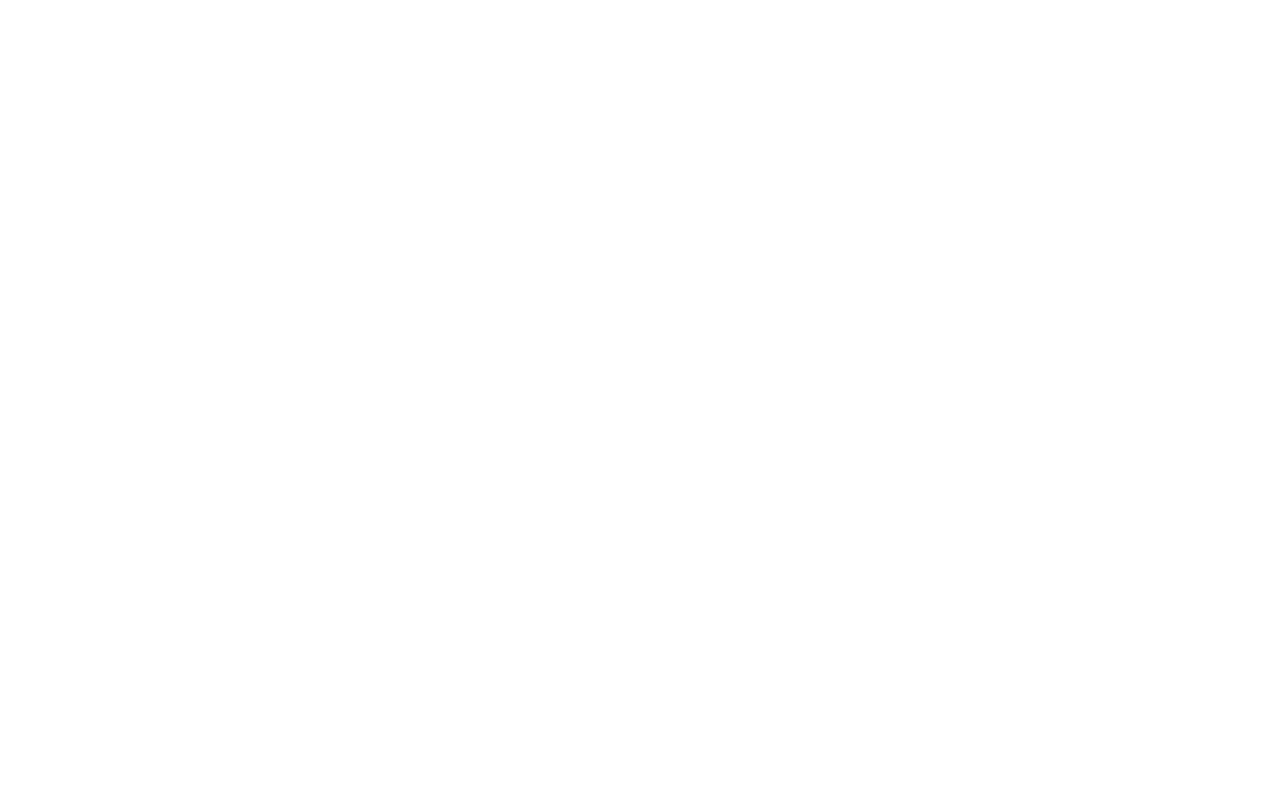
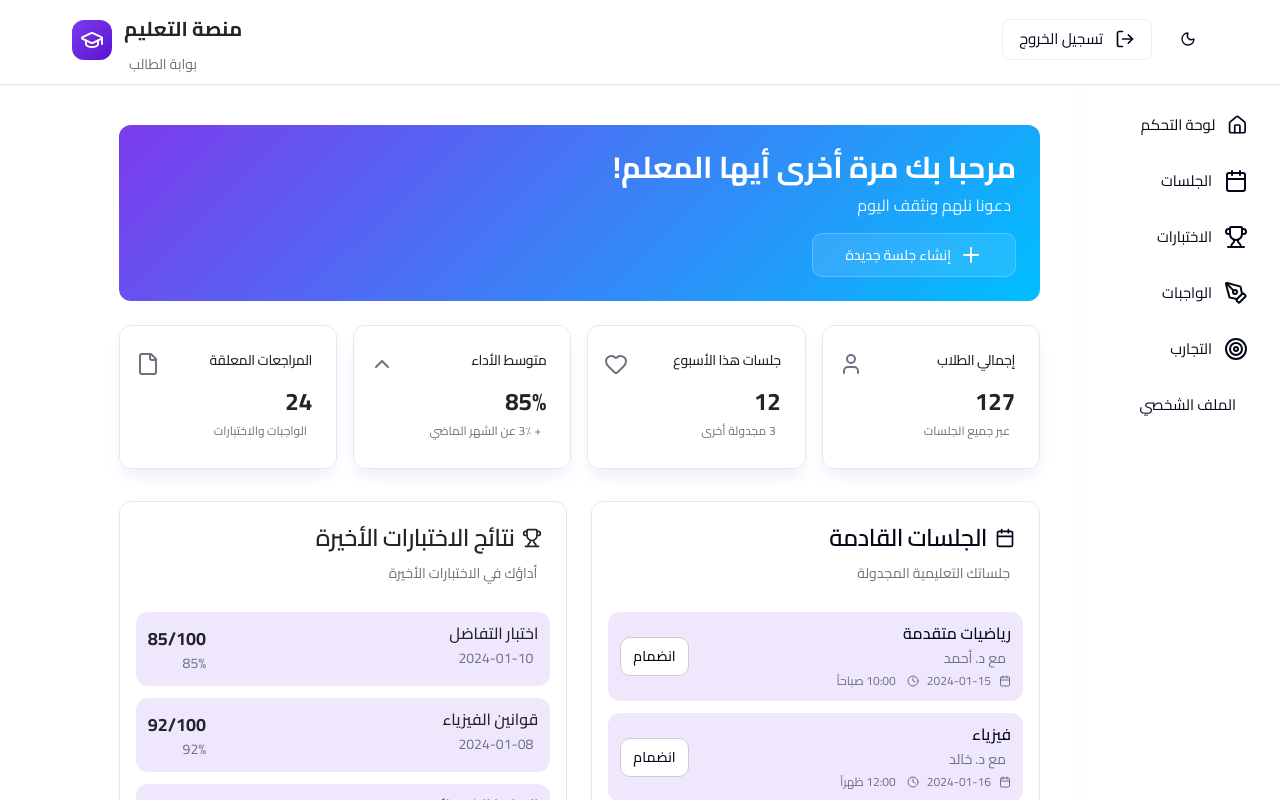
Before and after one commit to anas-204/Educational-Platform, a React (Vite) app in the folder Educational Platform/: page /TeacherDashBoard in a window 1280 px wide. Before the commit this address had no page. Built offline with nearby package versions, Linux system fonts and the light colour scheme.

Commit message:
start Teacher

```diff
--- a/Educational Platform/pages/student/ControlPanel.jsx
+++ b/Educational Platform/pages/student/ControlPanel.jsx
@@ -1,15 +1,15 @@
 import styled from "styled-components";
 import { Book, Trophy, Target, FileText } from "lucide-react";
-import ControlPannelSmallCard from "../../src/components/cards/ControlPannelSmallCard";
+import ControlPannelSmallCard from "../../src/components/cards/common/ControlPannelSmallCard";
 import ControlPannelCommingSession from "../../src/components/cards/ControlPannelCommingSession";
 import ControlPannelResultsCard from "../../src/components/cards/ControlPannelResultsCard";
 import ControlPannelHomeWork from "../../src/components/cards/ControlPannelHomeWork";
-const Main = styled.div`
+export const Main = styled.div`
   @media (max-width: 768px) {
     margin-inline: auto;
   }
 `;
-const Header = styled.div`
+export const Header = styled.div`
   --tw-text-opacity: 1;
   color: rgb(255 255 255 / var(--tw-text-opacity, 1));
   padding: 1.5rem;
@@ -26,7 +26,7 @@
     color: rgba(255, 255, 255, 0.9);
   }
 `;
-const SmallCardContainer = styled.div`
+export const SmallCardContainer = styled.div`
   gap: 1rem;
   margin: 1.5rem 0;
   display: grid;
@@ -38,7 +38,7 @@
     grid-template-columns: repeat(4, minmax(0, 1fr));
   }
 `;
-const BigCardContainer = styled.div`
+export const BigCardContainer = styled.div`
   display: grid;
   gap: 1.5rem;
   grid-template-columns: repeat(1, minmax(0, 1fr));
--- /dev/null
+++ b/Educational Platform/pages/teacher/Assignments.jsx
@@ -0,0 +1,7 @@
+import React from 'react'
+
+export default function Assignments() {
+  return (
+    <div>Quizzes</div>
+  )
+}
--- /dev/null
+++ b/Educational Platform/pages/teacher/Mission.jsx
@@ -0,0 +1,7 @@
+import React from 'react'
+
+export default function Mission() {
+  return (
+    <div>Mission</div>
+  )
+}
--- /dev/null
+++ b/Educational Platform/pages/teacher/SessionManagement.jsx
@@ -0,0 +1,7 @@
+import React from 'react'
+
+export default function SessionManagement() {
+  return (
+    <div>Sessions</div>
+  )
+}
--- /dev/null
+++ b/Educational Platform/pages/teacher/Students.jsx
@@ -0,0 +1,7 @@
+import React from 'react'
+
+export default function Students() {
+  return (
+    <div>Students</div>
+  )
+}
--- /dev/null
+++ b/Educational Platform/pages/teacher/TeacherControlPannel.jsx
@@ -0,0 +1,115 @@
+import React from "react";
+import { Main } from "../student/ControlPanel";
+import { Header } from "../student/ControlPanel";
+import { SmallCardContainer } from "../student/ControlPanel";
+import { BigCardContainer } from "../student/ControlPanel";
+import { Plus } from "lucide-react";
+import { styled, css } from "styled-components";
+import ControlPannelSmallCard from "../../src/components/cards/common/ControlPannelSmallCard";
+import ControlPannelCommingSession from "../../src/components/cards/ControlPannelCommingSession";
+import ControlPannelResultsCard from "../../src/components/cards/ControlPannelResultsCard";
+import { File, ChevronUp, Heart, User } from "lucide-react";
+const variants = {
+  glass: css`
+    background: rgba(255, 255, 255, 0.1);
+    backdrop-filter: blur(6px);
+    border: 1px solid rgba(255, 255, 255, 0.2);
+    color: white;
+    &:hover {
+      background: rgba(255, 255, 255, 0.2);
+    }
+  `,
+};
+const Button = styled.button`
+  font-weight: 500;
+  font-size: 0.875rem;
+  line-height: 1.25rem;
+  padding-left: 2rem;
+  padding-right: 2rem;
+  background-color: rgba(255, 255, 255, 0.1);
+  border-color: rgba(255, 255, 255, 0.2);
+  border-width: 1px;
+  border-radius: 10px;
+  white-space: nowrap;
+  gap: 0.5rem;
+  justify-content: center;
+  align-items: center;
+  height: 2.75rem;
+  display: inline-flex;
+  cursor: pointer;
+  text-transform: none;
+  ${({ variant }) => variants[variant || "default"]};
+`;
+export default function TeacherControlPannel() {
+  return (
+    <Main className="py-3 px-3 mb-4 col-11">
+      <Header>
+        <h1>مرحبا بك مرة أخرى أيها المعلم!</h1>
+        <p>دعونا نلهم ونثقف اليوم</p>
+        <div className="mt-3">
+          <Button variant="glass">
+            <Plus />
+            <font>إنشاء جلسة جديدة</font>
+          </Button>
+        </div>
+      </Header>{" "}
+      <SmallCardContainer>
+        <ControlPannelSmallCard
+          titel={"إجمالي الطلاب"}
+          icon={<User />}
+          number={"127"}
+          info={"عبر جميع الجلسات"}
+        />
+        <ControlPannelSmallCard
+          titel={"جلسات هذا الأسبوع"}
+          icon={<Heart />}
+          number={"12"}
+          info={"3 مجدولة أخرى"}
+        />
+        <ControlPannelSmallCard
+          titel={"متوسط الأداء"}
+          icon={<ChevronUp />}
+          number={"85%"}
+          info={"+ 3٪ عن الشهر الماضي"}
+        />
+        <ControlPannelSmallCard
+          titel={"المراجعات المعلقة"}
+          icon={<File />}
+          number={"24"}
+          info={" الواجبات والاختبارات"}
+        />
+      </SmallCardContainer>
+      <BigCardContainer>
+        <ControlPannelCommingSession
+          sessions={[
+            {
+              subjectName: "رياضيات متقدمة",
+              MrName: "د. أحمد",
+              Date: "2024-01-15",
+              Time: "10:00 صباحاً",
+            },
+            {
+              subjectName: "فيزياء",
+              MrName: "د. خالد",
+              Date: "2024-01-16",
+              Time: "12:00 ظهراً",
+            },
+            {
+              subjectName: "كيمياء",
+              MrName: "د. منى",
+              Date: "2024-01-17",
+              Time: "02:00 مساءً",
+            },
+          ]}
+        />
+        <ControlPannelResultsCard
+          results={[
+            { subject: "اختبار التفاضل", date: "2024-01-10", score: 85 },
+            { subject: "قوانين الفيزياء", date: "2024-01-08", score: 92 },
+            { subject: "الروابط الكيميائية", date: "2024-01-05", score: 78 },
+          ]}
+        />
+      </BigCardContainer>
+    </Main>
+  );
+}
--- /dev/null
+++ b/Educational Platform/pages/teacher/TeacherDashBoard.jsx
@@ -0,0 +1,56 @@
+import Sidebar from "../../src/components/comon/DashBoard/SideBar";
+import NavBar from "../../src/components/comon/DashBoard/NavBar";
+import styled from "styled-components";
+import { useState } from "react";
+import { Outlet } from "react-router-dom";
+
+const Main = styled.div`
+  height: 100vh;
+  overflow-x: hidden;
+`;
+const Content = styled.div`
+  direction: rtl;
+  display: flex;
+  padding-bottom: 20px;
+  @media (min-width: 769px) {
+    & > div:first-child {
+      flex: 0 0 15%;
+    }
+    & > div:last-child {
+      flex: 0 0 85%;
+    }
+  }
+
+  @media (max-width: 768px) {
+    & > div:first-child {
+      flex: 0 0 0;
+      display: none;
+    }
+    & > div:last-child {
+      flex: 1 1 100%;
+    }
+  }
+`;
+const Out = styled.div`
+  padding: 1.5rem;
+  margin-top: 85px;
+`;
+
+export default function StudentDashBoard() {
+  const [sidebarOpen, setSidebarOpen] = useState(false);
+  const toggleSidebar = () => setSidebarOpen(!sidebarOpen);
+  const closeSidebar = () => setSidebarOpen(false);
+  return (
+    <>
+      <Main>
+        <NavBar toggleSidebar={toggleSidebar} />
+        <Content>
+          <Sidebar isOpen={sidebarOpen} onClose={closeSidebar} />
+          <Out>
+            <Outlet />
+          </Out>
+        </Content>
+      </Main>
+    </>
+  );
+}
--- /dev/null
+++ b/Educational Platform/pages/teacher/TeacherProfile.jsx
@@ -0,0 +1,7 @@
+import React from 'react'
+
+export default function TeacherProfile() {
+  return (
+    <div>TeacherProfile</div>
+  )
+}
--- a/Educational Platform/src/App.jsx
+++ b/Educational Platform/src/App.jsx
@@ -10,7 +10,13 @@
 import Homework from "../pages/student/Homework";
 import Trials from "../pages/student/Trials";
 import Profile from "../pages/student/Profile";
-
+import TeacherDashBoard from "../pages/teacher/TeacherDashBoard";
+import TeacherControlPannel from "../pages/teacher/TeacherControlPannel";
+import Mission from "../pages/teacher/Mission";
+import Assignments from "../pages/teacher/Assignments";
+import SessionManagement from "../pages/teacher/SessionManagement";
+import Students from "../pages/teacher/Students";
+import TeacherProfile from "../pages/teacher/TeacherProfile";
 export default function App() {
   return (
     <>
@@ -19,7 +25,7 @@
           <Route index element={<Home />} />
           <Route path="/Register" element={<Register />} />
           <Route path="/Login" element={<Login />} />
-          <Route path="/StudentDashBoard" element={<StudentDashBoard  />}>
+          <Route path="/StudentDashBoard" element={<StudentDashBoard />}>
             <Route index element={<ControlPanel />} />
             <Route path="Sessions" element={<Sessions />} />
             <Route path="Quizzes" element={<Quizzes />} />
@@ -27,6 +33,14 @@
             <Route path="Trials" element={<Trials />} />
             <Route path="Profile" element={<Profile />} />
           </Route>
+          <Route path="/TeacherDashBoard" element={<TeacherDashBoard />}>
+            <Route index element={<TeacherControlPannel />} />
+            <Route path="Mission" element={<Mission />} />
+            <Route path="Assignments" element={<Assignments />} />
+            <Route path="SessionManagement" element={<SessionManagement />} />
+            <Route path="Students" element={<Students />} />
+            <Route path="TeacherProfile" element={<TeacherProfile />} />
+          </Route>
         </Routes>
       </BrowserRouter>
     </>
--- a/Educational Platform/src/components/cards/ControlPannelSmallCard.jsx
+++ b/Educational Platform/src/components/cards/common/ControlPannelSmallCard.jsx
@@ -15,7 +15,7 @@
   display: flex;
   justify-content: space-between;
   align-items: center;
-  h3 {
+  h4 {
     letter-spacing: -0.025em;
     font-weight: 500;
     font-size: 0.875rem;
@@ -27,6 +27,7 @@
   color: hsl(var(--muted-foreground));
   width: 1rem;
   height: 1rem;
+  margin-top: -8px;
 `;
 const CardContent = styled.div`
   padding: 1.5rem;
--- a/Educational Platform/src/components/comon/DashBoard/NavBar.jsx
+++ b/Educational Platform/src/components/comon/DashBoard/NavBar.jsx
@@ -1,4 +1,4 @@
-import { useState } from "react";
+import { useState, useEffect } from "react";
 import styled, { css } from "styled-components";
 import { GraduationCap, Sun, Moon, Menu } from "lucide-react";
 import Swal from "sweetalert2";
@@ -174,9 +174,21 @@
     });
   };
   const [dark, setDark] = useState(false);
+  const [guide, setGuide] = useState("");
+  const toggleTheme = () => setDark(!dark);
+  const [userType, setUserType] = useState("student");
+  useEffect(() => {
+    const storedUserType = localStorage.getItem("userType");
+    if (storedUserType) {
+      setUserType(storedUserType);
+    }
 
-  const toggleTheme = () => setDark(!dark);
-
+    if (userType === "teacher") {
+      setGuide("المعلم");
+    } else {
+      setGuide("الطالب");
+    }
+  }, [userType]);
   return (
     <Nav className="px-md-5 px-1">
       <Main>
@@ -196,7 +208,7 @@
           <Right>
             <Title>
               <h1>منصة التعليم</h1>
-              <p>بوابة الطالب</p>
+              <p>بوابة {guide} </p>
             </Title>
             <Icon>
               <GraduationCap />
--- a/Educational Platform/src/components/comon/DashBoard/SideBar.jsx
+++ b/Educational Platform/src/components/comon/DashBoard/SideBar.jsx
@@ -1,9 +1,20 @@
 import styled from "styled-components";
-import { Home, Calendar, Trophy, PenTool, Target, User } from "lucide-react";
+import {
+  Home,
+  Calendar,
+  Trophy,
+  PenTool,
+  Target,
+  User,
+  BookOpen,
+  Users,
+  BarChart3,
+  FileText,
+} from "lucide-react";
 import { useLocation, useNavigate } from "react-router-dom";
 import { LogOut } from "lucide-react";
 import Swal from "sweetalert2";
-
+import { useState, useEffect } from "react";
 const SidebarWrapper = styled.aside`
   background-color: hsl(var(--card));
   border-left: 1px solid #eeeeee3d;
@@ -67,7 +78,15 @@
 export default function Sidebar({ isOpen }) {
   const navigate = useNavigate();
   const location = useLocation();
-  const navItems = [
+  const [userType, setUserType] = useState("student");
+  useEffect(() => {
+    const storedUserType = localStorage.getItem("userType");
+    if (storedUserType) {
+      setUserType(storedUserType);
+    }
+  }, []);
+
+  const studentNavItems = [
     { icon: Home, label: "لوحة التحكم", path: "/StudentDashBoard" },
     { icon: Calendar, label: "الجلسات", path: "/StudentDashBoard/Sessions" },
     { icon: Trophy, label: "الاختبارات", path: "/StudentDashBoard/Quizzes" },
@@ -75,6 +94,15 @@
     { icon: Target, label: "التجارب", path: "/StudentDashBoard/Trials" },
     { icon: User, label: "الملف الشخصي", path: "/StudentDashBoard/Profile" },
   ];
+  const teacherNavItems = [
+    { icon: Home, label: "لوحة التحكم", path: "/TeacherDashBoard" },
+    { icon: Calendar, label: "الجلسات", path: "/TeacherDashBoard/SessionManagement" },
+    { icon: Users, label: "الطلاب", path: "/TeacherDashBoard/Students" },
+    { icon: BarChart3, label: "المهام", path: "/TeacherDashBoard/Mission" },
+    { icon: Trophy, label: "الاختبارات", path: "/TeacherDashBoard/Assignments" },
+    { icon: User, label: "الملف الشخصي", path: "/TeacherDashBoard/TeacherProfile" },
+  ];
+  const navItems = userType === "teacher" ? teacherNavItems : studentNavItems;
   const handleLogout = () => {
     Swal.fire({
       title: "هل أنت متأكد؟",
```
